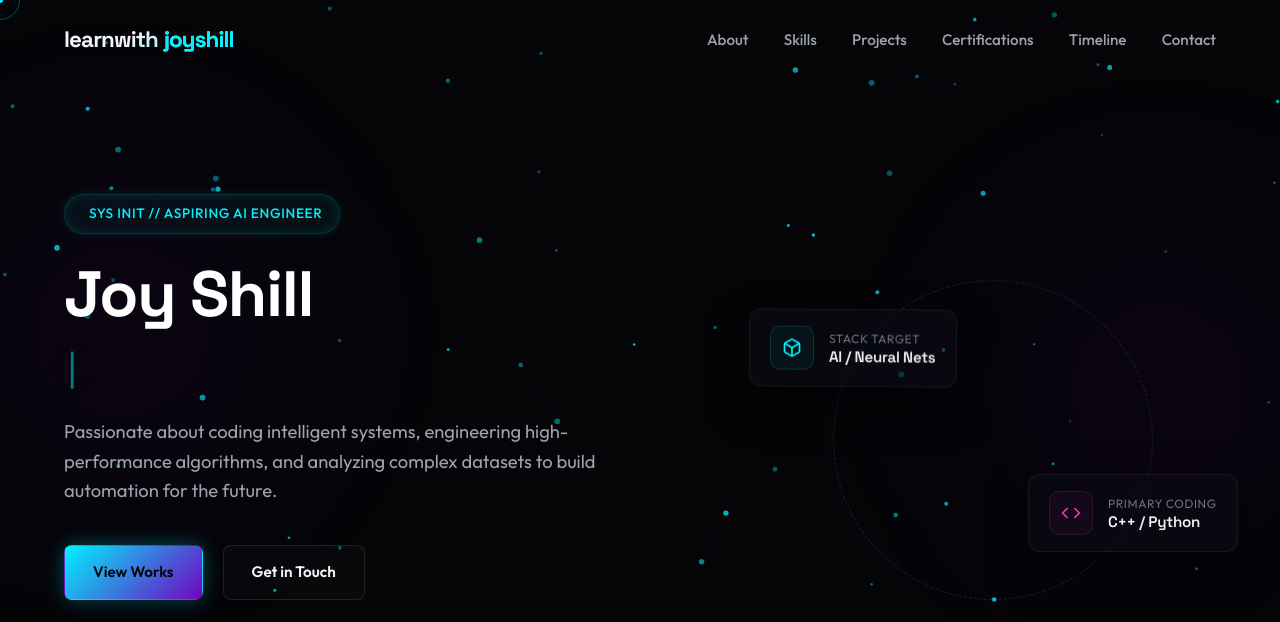
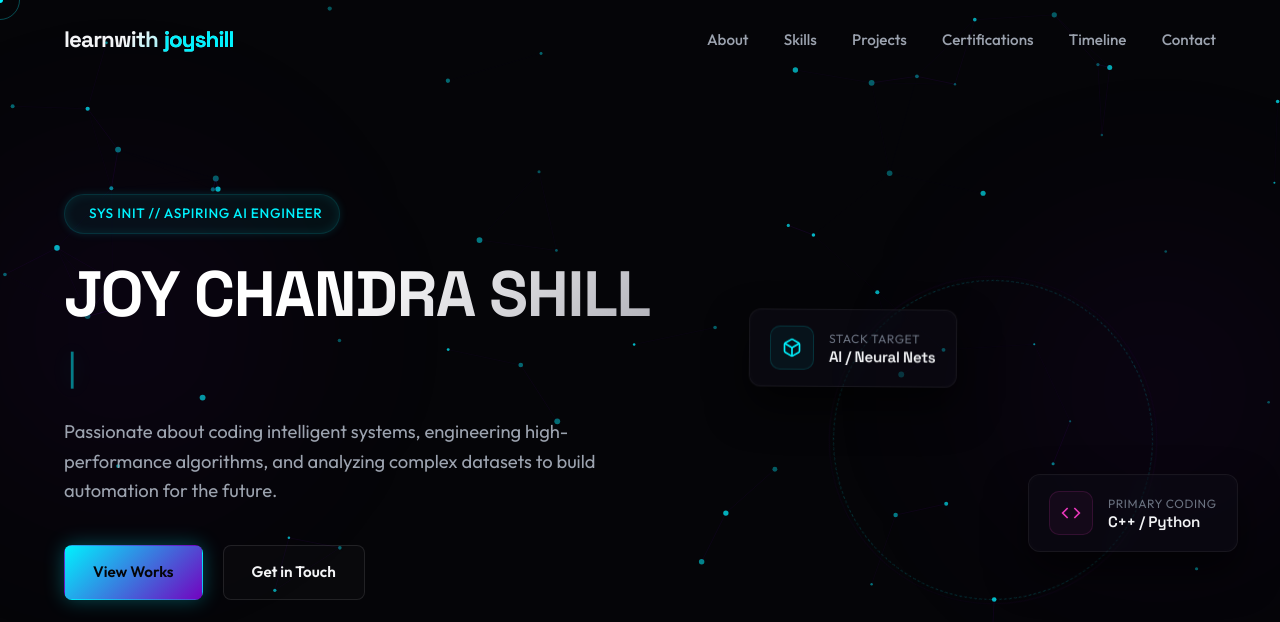
Before and after one commit to learnwithjoyshill/learnwithjoyshill, a plain HTML site: page index.html in a window 1280 px wide. Shown: the top 622 px of the page. Drawn offline with Linux system fonts and the light colour scheme.

Commit message:
NAME SHANGE

```diff
--- a/index.html
+++ b/index.html
@@ -122,7 +122,7 @@
           <div class="hero-tag">
             <span class="pulse-dot"></span>SYS INIT // Aspiring AI Engineer
           </div>
-          <h1 class="hero-title">Joy Shill</h1>
+          <h1 class="hero-title">JOY CHANDRA SHILL</h1>
           <div class="hero-typing" aria-live="polite">
             <span class="typed-text"></span><span class="typed-cursor" aria-hidden="true">|</span>
           </div>
```
